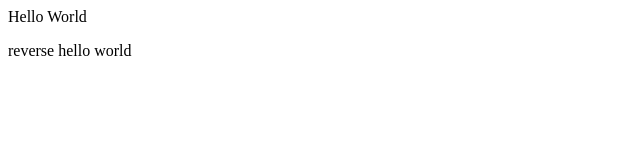
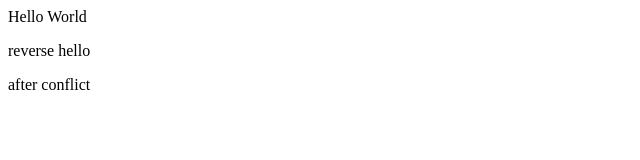
Before and after one commit to Abanoub1818/reverse-lab1, a plain HTML site: page index.html in a window 1280 px wide. Shown: the whole page, without its empty margins (0-640 px from the left). Drawn offline with Linux system fonts and the light colour scheme.

Commit message:
after conflict

```diff
--- a/index.html
+++ b/index.html
@@ -8,6 +8,7 @@
   </head>
   <body>
     <h>Hello World</h>
-    <p>reverse hello world</p>
+    <p>reverse hello</p>
+    <p>after conflict</p>
   </body>
 </html>
```
